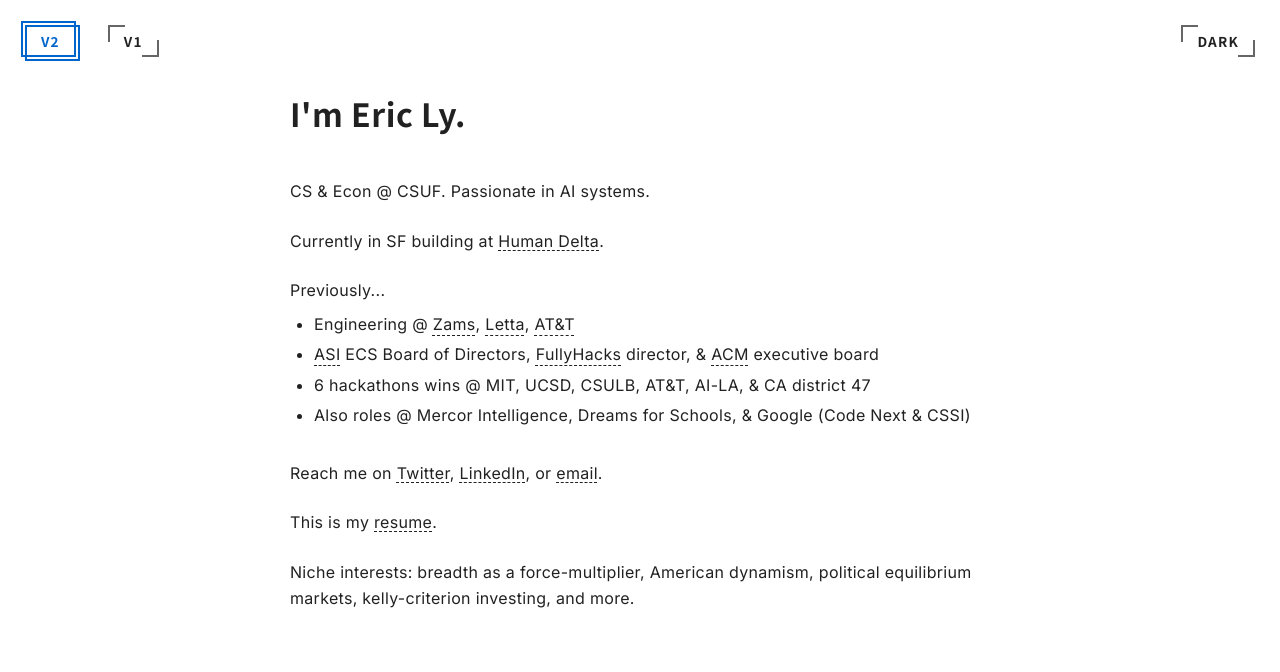
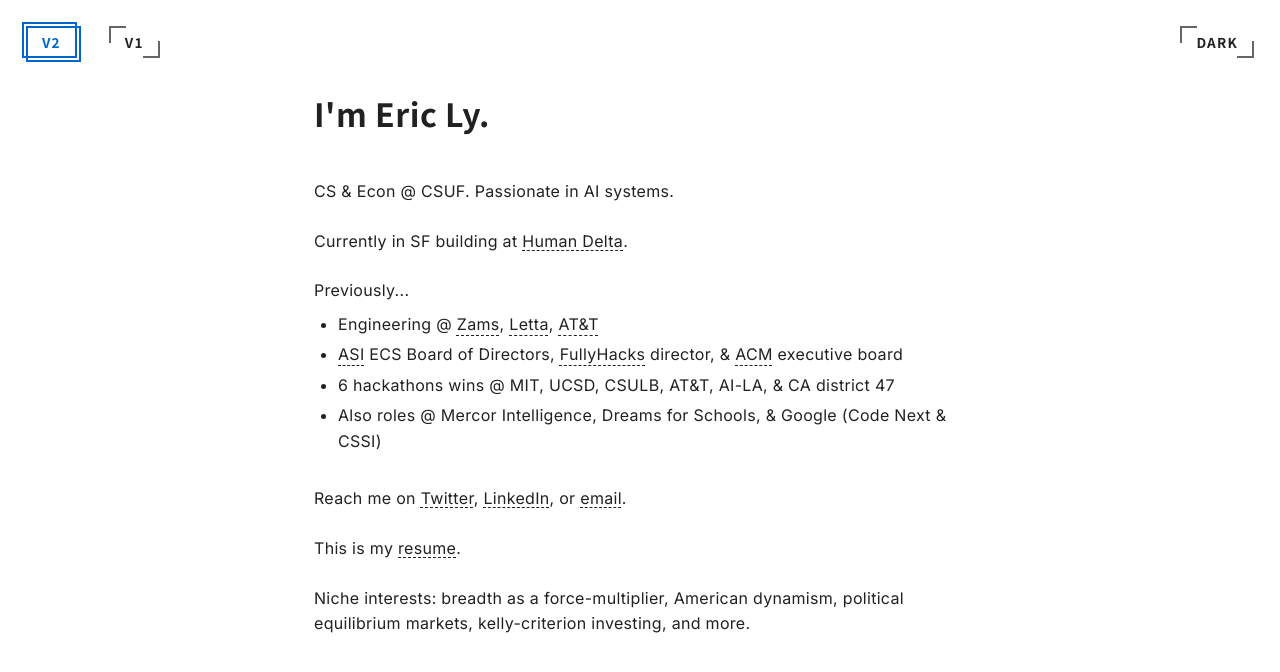
Before and after one commit to lyeric2022/lyyeric.tech, a React (Vite) app: page / in a window 1280 px wide. Shown: the top 672 px of the page. Built offline with nearby package versions, Linux system fonts and the light colour scheme; no server answers.

Commit message:
Update styling and animations

```diff
--- a/src/App.scss
+++ b/src/App.scss
@@ -130,8 +130,8 @@ body {
   padding: 0;
   margin: 0 0 10px 0;
   position: absolute;
-  top: 15px;
-  left: 15px;
+  top: 1rem;
+  left: 1rem;
   z-index: 1000;
   animation: slideInFromLeft 0.8s ease-out forwards;
   opacity: 0;
@@ -243,8 +243,8 @@ body {
 // ==========================================
 .theme-toggle-btn {
   position: absolute;
-  top: 15px;
-  right: 15px;
+  top: 1rem;
+  right: 1rem;
   z-index: 1000;
   padding: 6px 16px;
   background-color: transparent;
--- a/src/components/CompactView.scss
+++ b/src/components/CompactView.scss
@@ -2,14 +2,22 @@
   min-height: calc(100vh - 6rem);
   width: 100%;
   max-width: 700px;
+  margin: 0 auto;
   padding-top: 6rem;
+  padding-left: 1.5rem;
+  padding-right: 1.5rem;
   background-color: var(--color-background);
   color: var(--color-text);
   overflow-x: hidden;
+  box-sizing: border-box;
 }
 
 .compact-intro {
   text-align: left;
+  padding-left: 0;
+  padding-right: 0;
+  max-width: 100%;
+  box-sizing: border-box;
 
   h1 {
     font-size: 2rem;
@@ -49,7 +57,11 @@
   ul {
     margin: 0.5rem 0;
     padding-left: 1.5rem;
+    padding-right: 0;
     list-style-type: disc;
+    list-style-position: outside;
+    max-width: 100%;
+    box-sizing: border-box;
 
     li {
       font-size: 1rem;
@@ -59,6 +71,14 @@
       color: var(--color-text);
       line-height: 1.6;
       font-family: 'Inter', system-ui, sans-serif;
+      overflow-wrap: break-word;
+      word-wrap: break-word;
+      word-break: normal;
+      hyphens: auto;
+      max-width: 100%;
+      box-sizing: border-box;
+      min-width: 0;
+      white-space: normal;
       animation: fadeIn 0.6s ease-out forwards;
       opacity: 0;
 
```
